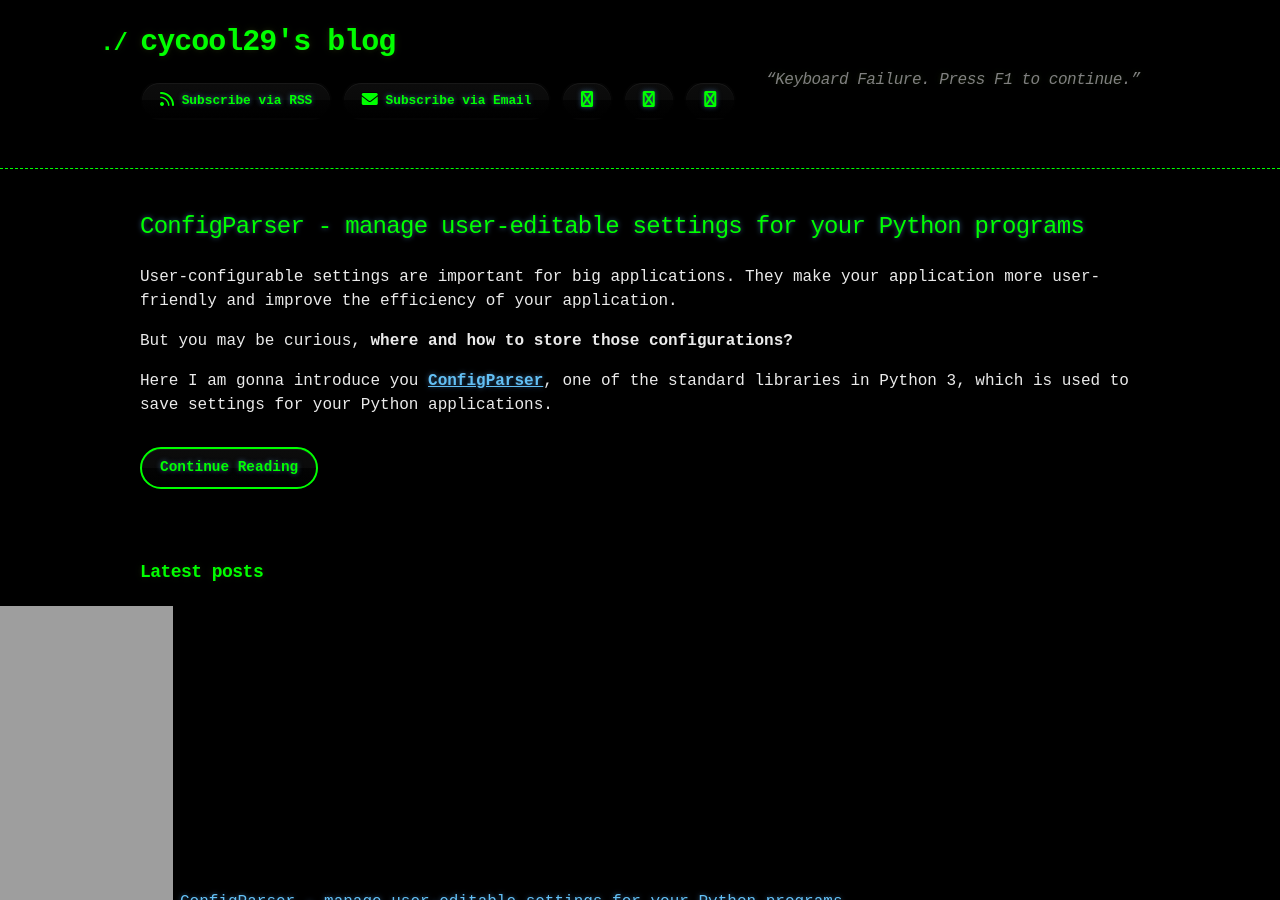
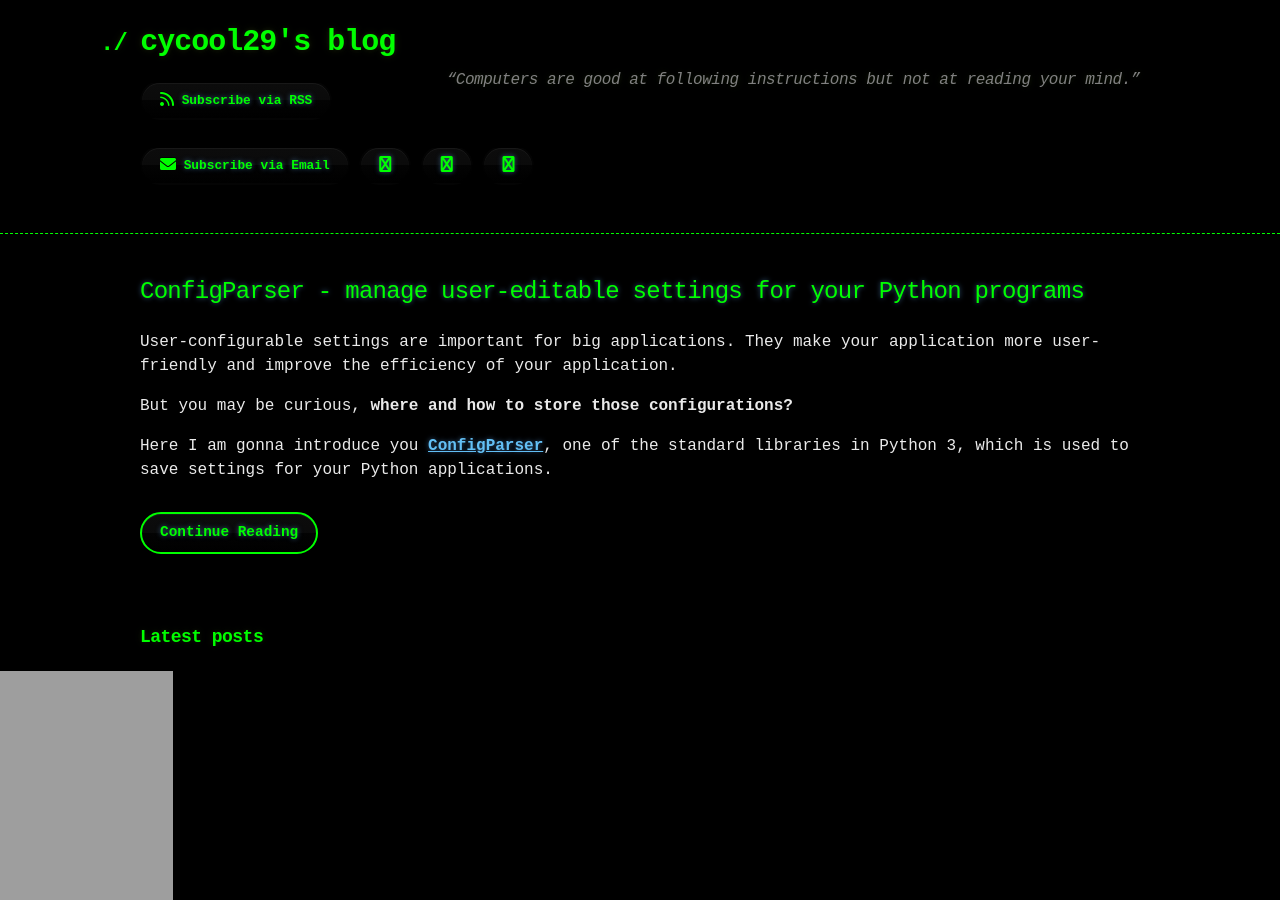
Before and after one commit to cycool29/cycool29.github.io, a Jekyll site: the page built from index.md, in a window 1280 px wide and 900 px high. Built offline with Jekyll 4.4.1, drawn with Linux system fonts in a browser that asks for light colours; a style sheet for code colours, icons or effects is not loaded.

Commit message:
Update quotes

```diff
--- a/_config.yml
+++ b/_config.yml
@@ -1,5 +1,5 @@
 title: cycool29's blog
-description: "“Keyboard Failure. Press F1 to continue.” "
+description: "“Computers are good at following instructions but not at reading your mind.” "
 bio: A high school student. Intermediate in Python, Git, Bash. Learning JavaScript. He/Him. "
 author: cycool29
 url: https://cycool29.github.io
```
